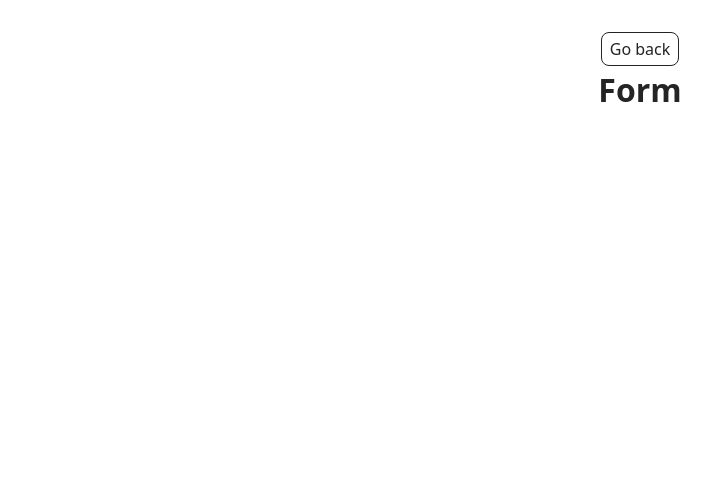
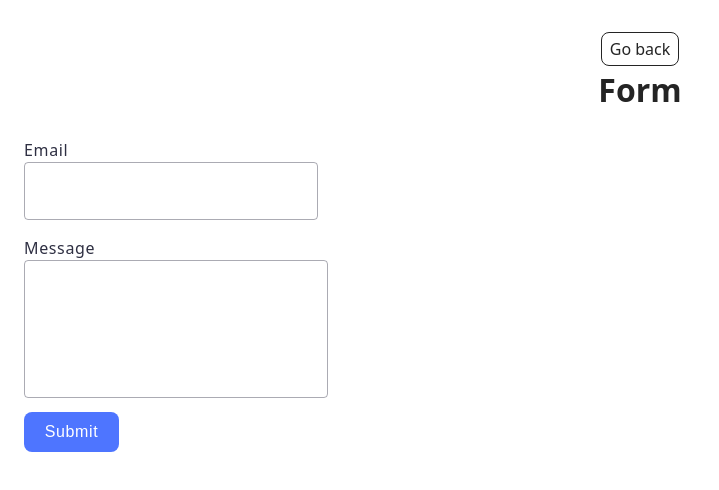
Before and after one commit to nadiia-arshynova/goit-js-hw-09, a website built with Vite: page src/2-form.html in a window 1280 px wide. Shown: the whole page, without its empty margins (0-719 px from the left). Built offline with nearby package versions, Linux system fonts and the light colour scheme.

Commit message:
form and styles done

```diff
--- a/src/2-form.html
+++ b/src/2-form.html
@@ -17,6 +17,21 @@
           Form
         </h1>
       </div>
+
+      <form class="feedback-form" autocomplete="off">
+        <div class="form-group">
+  <label class="form-label">
+    Email
+    <input class="form-input" type="email" name="email" autofocus />
+  </label>
+  <label class="form-label">
+    Message
+    <textarea class="form-textarea" name="message" rows="8"></textarea>
+  </label>
+  </div>
+  <button class="submit-btn" type="submit">Submit</button>
+</form>
+
     </main>
 
      <script type="module" src="./js/2-form.js"></script>
--- a/src/css/styles.css
+++ b/src/css/styles.css
@@ -33,3 +33,81 @@
 .gallery-image:hover {
 transform: scale(1.05);
 }
+
+.feedback-form {
+   display: flex;
+    flex-direction: column;
+
+    border-radius: 8px;
+padding: 24px;
+width: 408px;
+height: 296px;
+background-color: #fff;
+}
+
+.form-group {
+display: flex;
+align-items: flex-start;
+justify-content: flex-start;
+flex-direction: column;
+
+}
+
+.form-label {
+  font-weight: 400;
+font-size: 16px;
+letter-spacing: 0.04em;
+color: #2e2f42;
+display: block;
+  flex-direction: column;
+  margin-bottom: 8px;
+  text-align: left;
+}
+
+.form-input {
+   border: 1px solid rgba(46, 47, 66, 0.4);
+border-radius: 4px;
+background-color: transparent;
+outline: transparent;
+width: 100%;
+height: 40px;
+padding: 8px 16px 8px 16px;
+margin-bottom: 8px;
+transition: border-color 250ms cubic-bezier(0.4, 0, 0.2, 1);
+}
+
+.form-textarea {
+  border: 1px solid rgba(46, 47, 66, 0.4);
+border-radius: 4px;
+width: 100%;
+height: 120px;
+font-size: 12px;
+line-height: 1.17;
+letter-spacing: 0.04em;
+color: rgba(46, 47, 66, 0.4);
+background-color: transparent;
+outline: transparent;
+padding: 8px 16px;
+resize: none;
+transition: border-color 250ms cubic-bezier(0.4, 0, 0.2, 1);
+}
+
+.submit-btn {
+  border-radius: 8px;
+padding: 8px 16px;
+width: 95px;
+height: 40px;
+cursor: pointer;
+border: none;
+color: #fff;
+font-weight: 500;
+font-size: 16px;
+line-height: 150%;
+letter-spacing: 0.04em;
+background-color: #4e75ff;
+transition: background-color 250ms cubic-bezier(0.4, 0, 0.2, 1);
+}
+
+.submit-btn:hover {
+background-color: #6c8cff;
+}
--- a/src/js/2-form.js
+++ b/src/js/2-form.js
@@ -0,0 +1,47 @@
+const formData = {
+  email: "",
+  message: "",
+};
+
+const STORAGE_KEY = "feedback-form-state";
+const form = document.querySelector(".feedback-form");
+
+document.addEventListener("DOMContentLoaded", () => {
+  const savedData = localStorage.getItem(STORAGE_KEY);
+  if (savedData) {
+    try {
+      const parsedData = JSON.parse(savedData);
+      formData.email = parsedData.email || "";
+      formData.message = parsedData.message || "";
+      form.elements.email.value = formData.email;
+      form.elements.message.value = formData.message;
+    } catch (error) {
+      console.error("Помилка парсингу даних з localStorage:", error);
+    }
+  }
+});
+
+form.addEventListener("input", event => {
+  const { name, value } = event.target;
+  if (name in formData) {
+    formData[name] = value.trim();
+    localStorage.setItem(STORAGE_KEY, JSON.stringify(formData));
+  }
+});
+
+form.addEventListener("submit", event => {
+  event.preventDefault();
+
+  const { email, message } = formData;
+
+  if (!email || !message) {
+    alert("Fill please all fields");
+    return;
+}
+console.log(formData);
+
+  localStorage.removeItem(STORAGE_KEY);
+  formData.email = "";
+  formData.message = "";
+  form.reset();
+});
```
